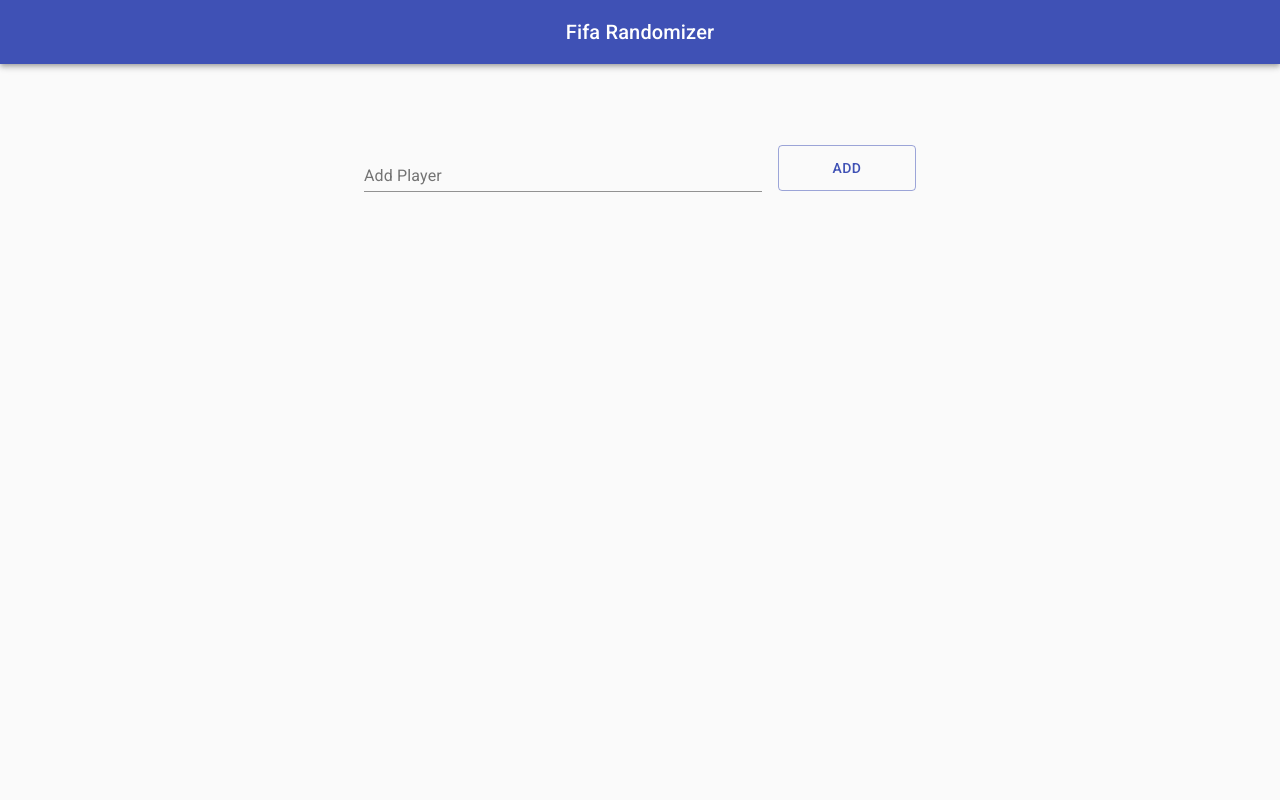
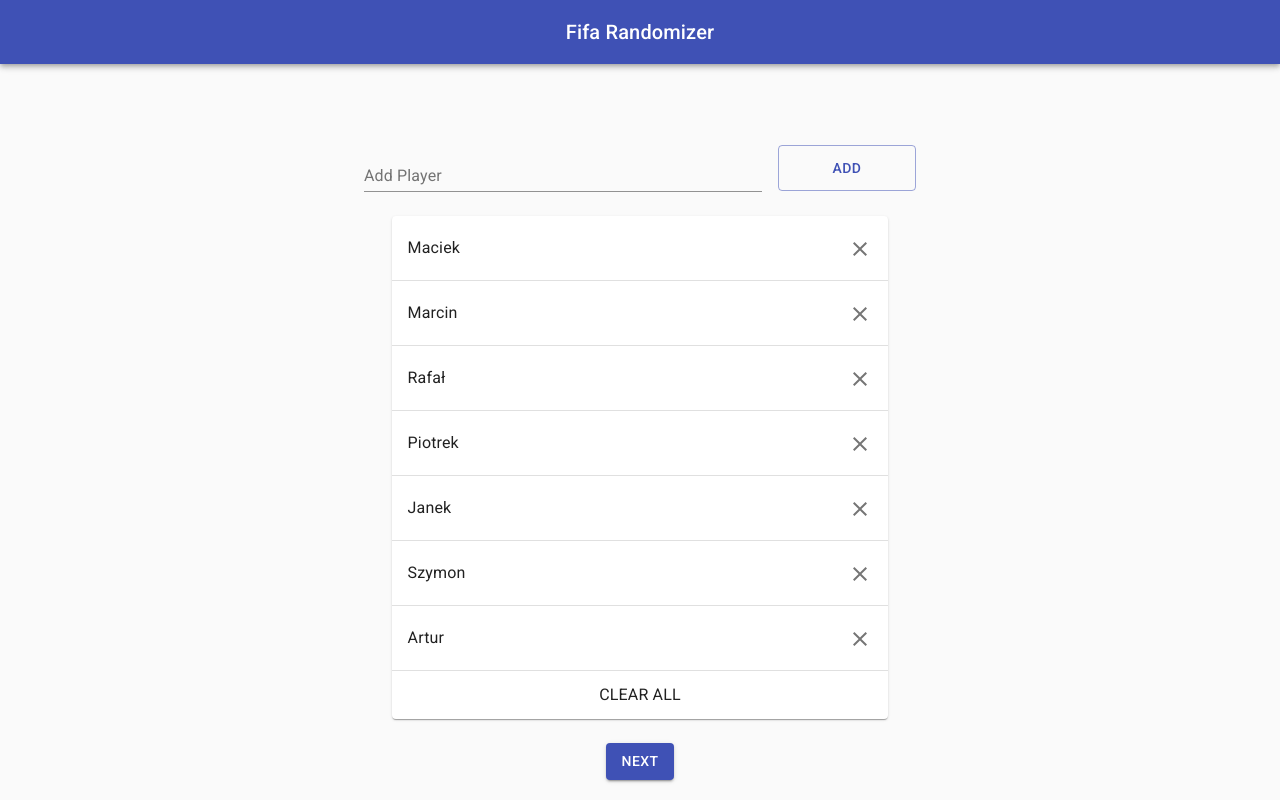
Before and after one commit to DrMalina/Team-Randomizer, a React (Create React App) app: page / in a window 1280 px wide. Both pictures are taken after a click on the button "GET STARTED". Built offline with nearby package versions, Linux system fonts and the light colour scheme.

Commit message:
fixed bug with deleting teams, creating pair function

```diff
--- a/src/components/App.js
+++ b/src/components/App.js
@@ -24,16 +24,24 @@
 const App = () => {
   const classes = useStyles();
   const [step, setStep] = useState(1);
-  const [users, setUser] = useState([]);
-  const [teams, setTeams] = useState([
+  const [users, setUser] = useState([
+    "Maciek",
+    "Marcin",
+    "Rafał",
+    "Piotrek",
+    "Janek",
+    "Szymon",
+    "Artur"
+  ]);
+  const [teams, setTeam] = useState([
     "FC Barcelona",
     "Real Madrid",
     "Liverpool",
     "Manchester United",
     "Manchester City",
-    "FC Bayern",
-    "Juventus",
-    "PSG"
+    "FC Bayern"
+    /* "Juventus",
+    "PSG" */
   ]);
 
   const nextStep = () => {
@@ -45,26 +53,26 @@
   };
 
   const handleInputSubmit = (id, element) => {
-    if (id == "userInput") {
+    if (id === "userInput") {
       setUser([...users, element]);
-    } else if (id == "teamInput") {
-      setTeams([...teams, element]);
+    } else if (id === "teamInput") {
+      setTeam([...teams, element]);
     }
   };
 
   const deleteItem = (id, index) => {
-    if (id == "users") {
+    if (id === "users") {
       setUser(users.filter((user, idx) => idx !== index));
-    } else if (id == "teams") {
-      setUser(teams.filter((team, idx) => idx !== index));
+    } else if (id === "teams") {
+      setTeam(teams.filter((team, idx) => idx !== index));
     }
   };
 
   const clearAll = id => {
-    if (id == "users") {
+    if (id === "users") {
       setUser([]);
-    } else if (id == "teams") {
-      setTeams([]);
+    } else if (id === "teams") {
+      setTeam([]);
     }
   };
 
@@ -120,7 +128,7 @@
             <Grid container spacing={3}>
               <Grid
                 item
-                xs={teams.length >= 2 ? "6" : "12"}
+                xs={teams.length >= 2 ? 6 : 12}
                 style={{ display: "flex", justifyContent: "flex-end" }}
               >
                 <Button
--- a/src/components/ItemsList.js
+++ b/src/components/ItemsList.js
@@ -27,9 +27,9 @@
     <>
       <List style={{ width: "90%", marginTop: "16px", marginBottom: "16px" }}>
         <Paper>
-          {props.items.map((user, idx) => (
+          {props.items.map((element, idx) => (
             <ListItem key={idx} style={{ padding: "16px" }} divider>
-              <ListItemText primary={user} />
+              <ListItemText primary={element} />
               <ListItemSecondaryAction>
                 <IconButton
                   edge="end"
--- a/src/components/ResultList.js
+++ b/src/components/ResultList.js
@@ -1,4 +1,4 @@
-import React from "react";
+import React, { useState } from "react";
 
 const shuffle = array => {
   for (let i = array.length - 1; i > 0; i--) {
@@ -9,8 +9,35 @@
 };
 
 const ResultList = props => {
-  const users = shuffle(props.users);
-  const teams = shuffle(props.teams);
+  const createPair = () => {
+    const users = shuffle(props.users);
+    const teams = shuffle(props.teams);
+
+    let results = {};
+
+    if (users.length <= teams.length) {
+      users.forEach((user, index) => {
+        results[user] = teams[index];
+      });
+    } else {
+      const teamsLength = teams.length;
+
+      for (let i = 0; i <= teamsLength - 1; i++) {
+        results[users[i]] = teams[i];
+      }
+
+      for (let i = teamsLength; i <= users.length - 1; i++) {
+        results[users[i]] =
+          teams[Math.floor(Math.random() * (teamsLength - 1) + 0)];
+      }
+    }
+
+    return results;
+  };
+
+  console.log(createPair());
+
+  return <div>test</div>;
 };
 
 export default ResultList;
```
